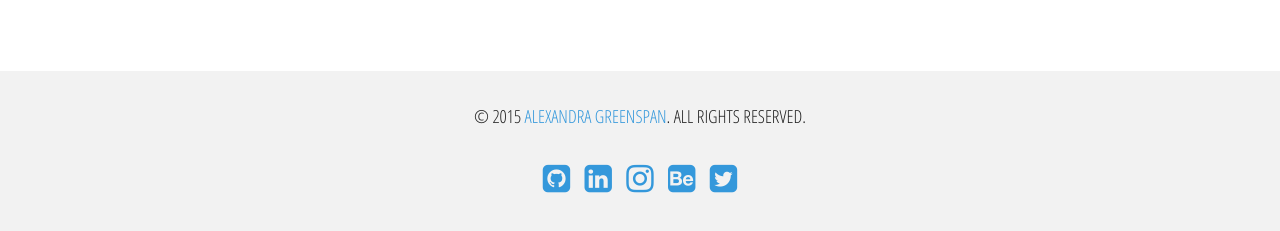
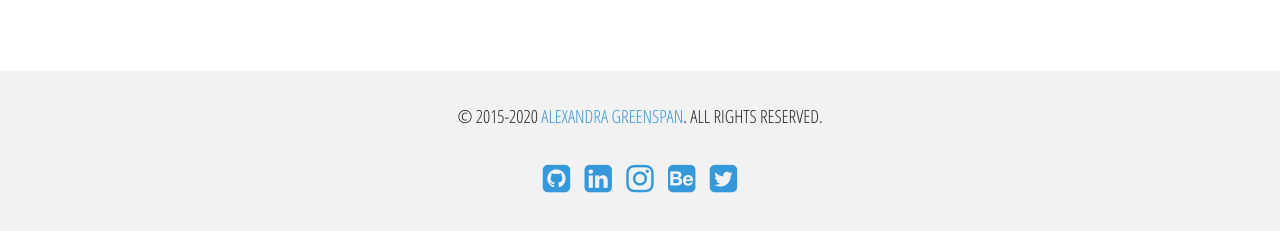
Before and after one commit to alexsg/alexsg, a Jekyll site: the page built from index.html, in a window 1280 px wide. Shown: the part 1452-1683 px from the top of the page. Built offline with Jekyll 4.4.1, drawn with Linux system fonts in a browser that asks for light colours; nearby versions of some CDN libraries.

Commit message:
Update footer.html
updated copyright in footer

```diff
--- a/_includes/footer.html
+++ b/_includes/footer.html
@@ -1,6 +1,6 @@
 <footer class="site-footer">
   <div class="inner">
-      <section class="copyright"> &copy; 2015 <a href="{{ site.baseurl }}/">{{ site.title }}</a>. All rights reserved.</section>
+      <section class="copyright"> &copy; 2015-2020 <a href="{{ site.baseurl }}/">{{ site.title }}</a>. All rights reserved.</section>
       <br />
       <section style="font-size:2em;">
         <a href="https://github.com/alexsg" target="_blank"><i class="fa fa-github-square"></i></a>&nbsp;
```
